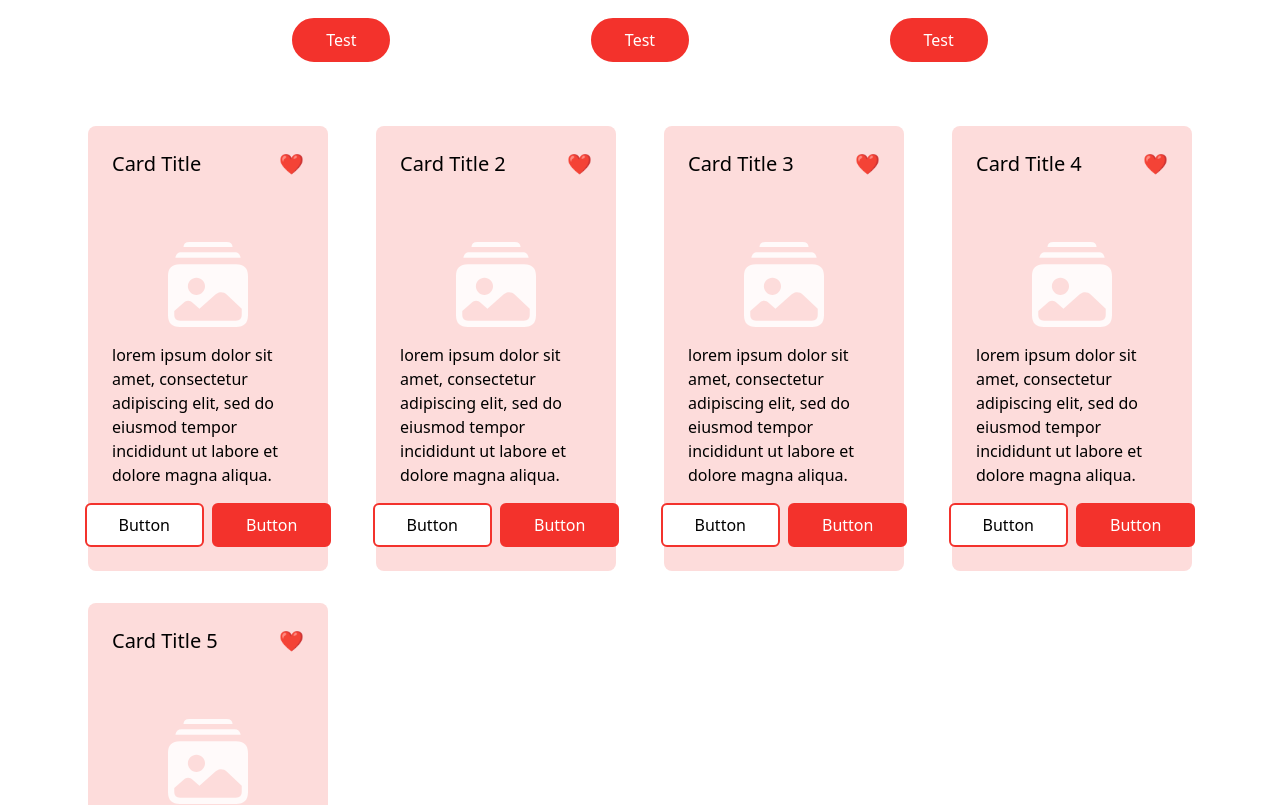
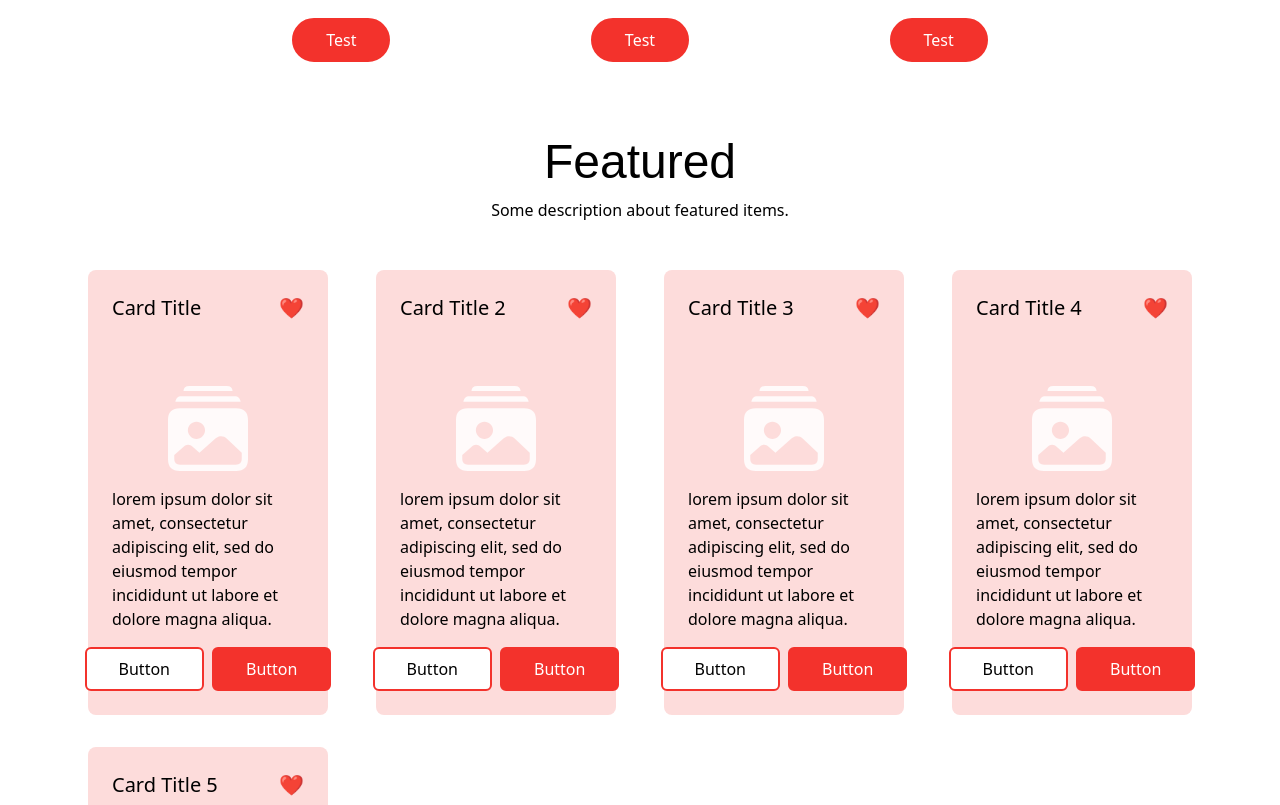
Before and after one commit to matthew-chua/next-template, a Next.js app: page / in a window 1280 px wide. Shown: the part 1300-2105 px from the top of the page. Built offline with nearby package versions, Linux system fonts and the light colour scheme; a web font is replaced by a local one.

Commit message:
refactor gallery section on home page

```diff
--- a/src/app/page.tsx
+++ b/src/app/page.tsx
@@ -76,12 +76,20 @@ export default function Home() {
     </section>
   );
 
+  const gallerySection = (
+    <section className="flex flex-col items-center">
+      <h2>Featured</h2>
+      <p className="mb-12">Some description about featured items.</p>
+      <Gallery />
+    </section>
+  );
+
   return (
     <div className="flex flex-col px-16">
       {landingSection}
       {banner}
       {firstSection}
-      <Gallery />
+      {gallerySection}
     </div>
   );
 }
```
